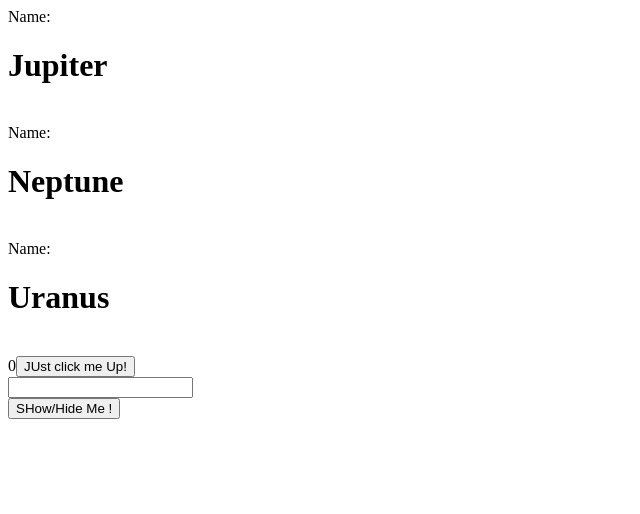
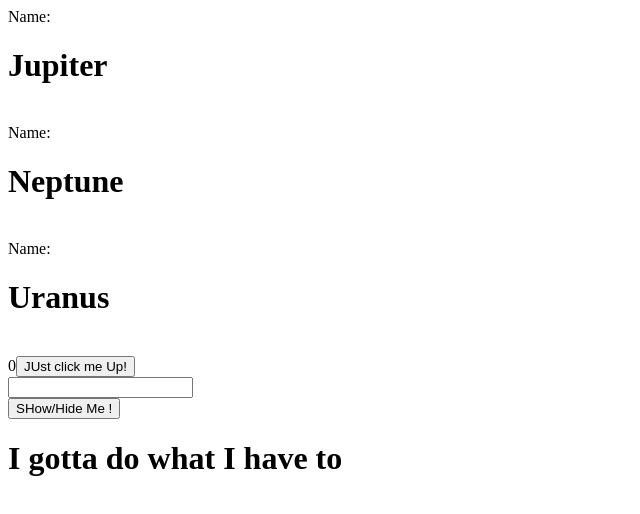
Before and after one commit to Cherrypick14/all_react_practices, a React (Create React App) app: page / in a window 1280 px wide. Shown: the top 514 px of the page, without its empty margins (0-640 px from the left). Built offline with nearby package versions, Linux system fonts and the light colour scheme.

Commit message:
remove typos

```diff
--- a/src/components/colortext.jsx
+++ b/src/components/colortext.jsx
@@ -2,18 +2,19 @@ import React, {useState} from 'react'
 
 const Colortext = () => {
 
-    const[textcolor, setTextcolor] = useState(false);
+    const[textcolor, setTextcolor] = useState("black");
 
     const handleClick = ()=>{
-        setTextcolor(!false)
+        setTextcolor("red")
     }
 
   return (
 
     <div>
         <button onClick={()=> handleClick()}> SHow/Hide Me !</button>
+        <h1 style={{color: textcolor } }>I gotta do what I have to</h1>
 
-        {textcolor?<h1 style={{color: 'green'}}>I gotta do what I have to</h1> : ""}
+        {/* {textcolor?<h1 style={{color: 'green'}}>I gotta do what I have to</h1> : ""} */}
         {/* { textcolor && <h1 style={{color: 'green'}}>I gotta do what I have to</h1> } */}
 
 
```
